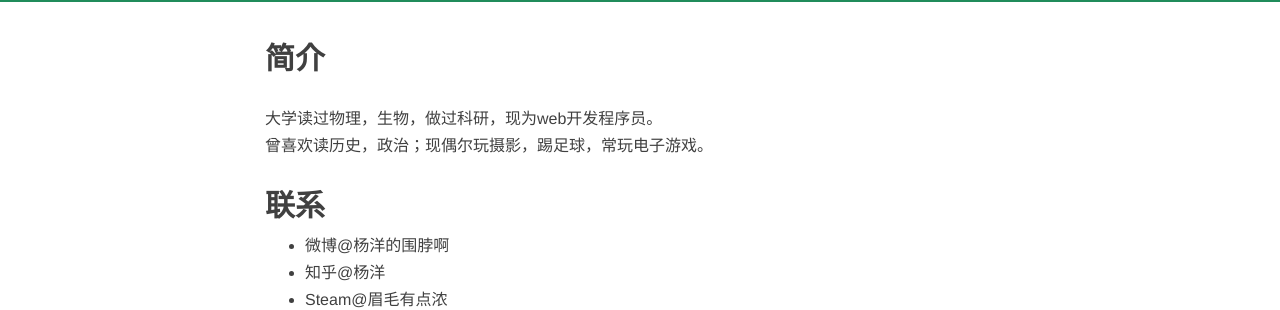
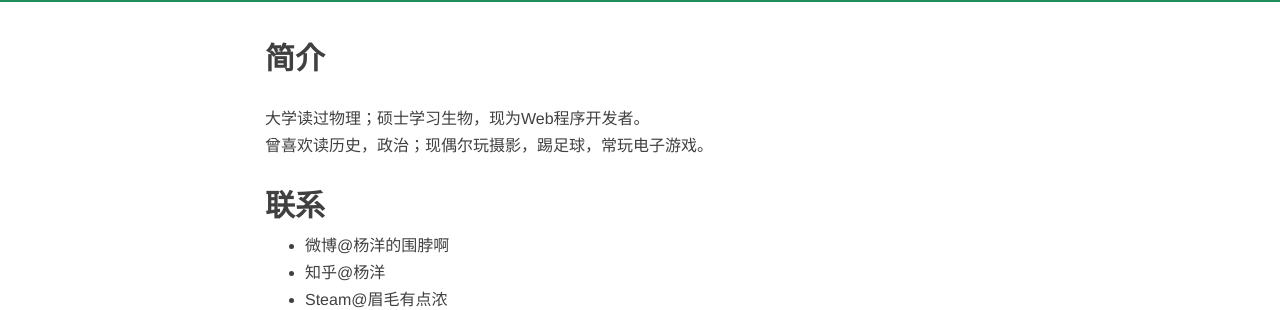
Before and after one commit to yangyangxian/yangyangxian.github.io, a Jekyll site: the page built from tabs/about.md, in a window 1280 px wide. Shown: the part 426-736 px from the top of the page. Built offline with Jekyll 4.4.1, drawn with Linux system fonts in a browser that asks for light colours; nearby versions of some CDN libraries.

Commit message:
Correct the format

```diff
--- a/tabs/about.md
+++ b/tabs/about.md
@@ -5,7 +5,7 @@
 header-img: "img/green.jpg"
 ---
 ## 简介
-大学读过物理，生物，做过科研，现为web开发程序员。
+大学读过物理；硕士学习生物，现为Web程序开发者。
 曾喜欢读历史，政治；现偶尔玩摄影，踢足球，常玩电子游戏。
 
 ## 联系
@@ -20,12 +20,12 @@
 - [Github Desktop](https://desktop.github.com/)
 - [Git](https://git-scm.com/)
 ### Hardware
-CPU: i5-6500\
-CPU FAN: PHANTEKS\
-RAM: Corsair 8GB\
-Motherboard: ASUS B150M\
-GPU: ASUS GTX1060\
-SSD: SAMSUNG 850EVO\
-Power: SuperFlower 450W Gold\
-Case: JONSBO RM3\
+CPU: i5-6500
+CPU FAN: PHANTEKS
+RAM: Corsair 8GB
+Motherboard: ASUS B150M
+GPU: ASUS GTX1060
+SSD: SAMSUNG 850EVO
+Power: SuperFlower 450W Gold
+Case: JONSBO RM3
 Monitor: DELL U2515
```
